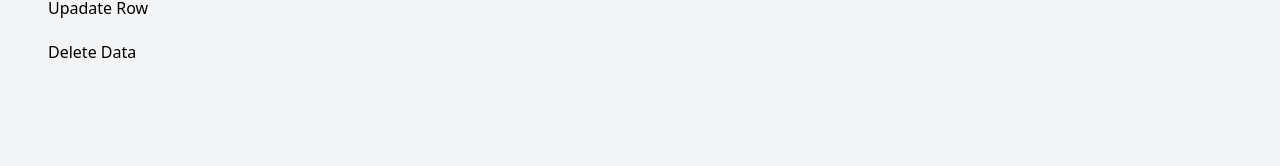
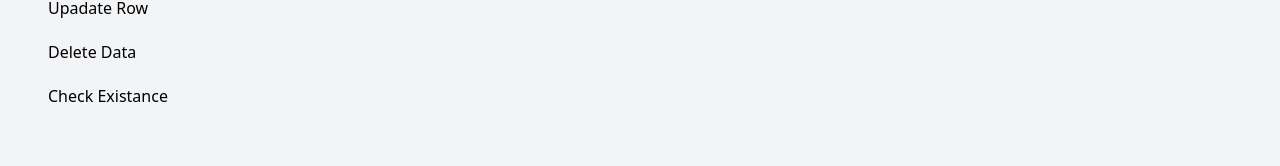
Before and after one commit to soorajlegend/web.phpSniper, a Next.js app: page /docs in a window 1280 px wide. Shown: the part 348-514 px from the top of the page. Built offline with nearby package versions, Linux system fonts and the light colour scheme.

Commit message:
added echeck existance function

```diff
--- a/store.ts
+++ b/store.ts
@@ -244,14 +244,23 @@ mysqli_close($conn);
 export const functions = [
     {
         "title": "insert data",
-        "description": "The advanced way to insert a data in a table with a php sniper library, after you configureyour database connection and include sniper.php in you php script",
+        "description": `<p>
+        The advanced way to insert a data in a table with a php sniper library, after you configureyour database connection and include sniper.php in you php script
+        </p>
+
+        <li>1st parameter: the name of the table</li>
+        <li>2nd parameter: the columns you wanted to insert data</li>
+        <li>3rd parameter: the values of the columns passed as the second parameter respectively</li>
+
+        check the examples below for more information:
+        `,
         "examples": [
             {
                 "title": "insert data with in a table",
                 "description": "to insert data in to a table, all you need is the table name, the columns name and data you wanted to insert to the table, the function return true if the data was successfully inserted otherwise false",
                 "code": `
                 <?php
-                $inserted = insert("users", "name, email, password", "'Muhammad','muhammad@test.com','12345'");
+                $inserted = insert("users", "name, email, password", "'name_here','example@example.com','12345'");
 
                 // to check if the data was successfully inserted then check if the inserted variable is true
 
@@ -271,7 +280,7 @@ export const functions = [
 
                 // all you have to do is to check if the insert function return true if the data was successfully inserted
 
-                if(insert("users", "name, email, password", "'Muhammad','muhammad@test.com','12345'")) {
+                if(insert("users", "name, email, password", "'name_here','example@example.com','12345'")) {
 
                     echo "data was successfully inserted";
 
@@ -290,7 +299,7 @@ export const functions = [
         "title": "Select All data",
         "description": `The simplest way to select all data from a table weither with condition or not is using fetch selectAll() function, here is the avaiable parameters that will help you select all the data you need from a table <br />
 
-        <li>1st parameter: the name of the database table</li>
+        <li>1st parameter: the name of the  table</li>
         <li>2nd parameter: the condition (optional), the function will return all if it's null</li>
         <li>3rd parameter: the order_by (optional), the method at which you wanted to fetch the data from database, its null by default  </li>
         <li>4th parameter: the columns you wanted to select(optional), the function will return all columns if it's null</li>
@@ -311,7 +320,7 @@ export const functions = [
 include "./sniper.php";
 
 // Select all data from the table
-$data = selectAll("users", "name = 'Ibrahim' AND city = 'Kano'");
+$data = selectAll("users", "name = 'user_name' AND city = 'user_city'");
 
 // Check if any rows were returned
 if ($data) {
@@ -333,7 +342,7 @@ if ($data) {
         "title": "Upadate row",
         "description": `the simples way to updata a row with a new data is by using <b>update()</b> function which has the following parameters <br />
 
-        <li>1st parameter: the name of the database table</li>
+        <li>1st parameter: the name of the table</li>
         <li>2nd parameter: The columns and their new values </li>
         <li>3rd parameter: the condition, the function will update all rows that matches the condition</li>
         <br />
@@ -354,7 +363,7 @@ include "./sniper.php";
 
 // define the columns and their values with a comma separated
 
-$columnsAndValues = "name = 'Ibrahim', city = 'Kano'";
+$columnsAndValues = "name = 'user_name', city = 'user_city'";
 
 $updated = updateRow("users", $columnsAndValues, "id = 1");
 
@@ -373,7 +382,7 @@ if ($update) {
     },
     {
         "title": "Delete data",
-        "description": `To delete a data from recod, delete function can highly help you as you don't need to travel to next level of writing any SQL syntax, all you need to do is to provide the information about the specific data you wanted to delete, check the parameters below:<br />
+        "description": `To delete a data from records, delete function can highly help you as you don't need to travel to next level of writing any SQL syntax, all you need to do is to provide the information about the specific data you wanted to delete, check the parameters below:<br />
 
         <li>1st parameter: the name of the table you wanted to delete a data </li>
         <li>2nd parameter: the condition, to help the function find the exact data you wanted to delete</li>
@@ -410,4 +419,59 @@ if ($update) {
 
         ]
     },
+    {
+        "title": "Check existance",
+        "description": `In a situation where by you wanted to check if particular data exist in a table, all you need to do is to use <b>rowExists()</b>
+        that'll return true if the data is found based on the condition provided otherwise false.  check the parameters below:<br />
+
+        <li>1st parameter: the name of the table you wanted to check the data </li>
+        <li>2nd parameter: the condition, to help the function find the exact data you want to verify</li>
+
+        Here are some examples to describe how you can use the function to comfirm a data
+
+        `,
+        "examples": [
+            {
+                "title": "Check a single column",
+                "description": "Here is an example on how to check a data existance based on single column, and we'll use email column in thwe user table as an example.",
+                "code": `
+                <?php
+                include "./sniper.php";
+
+                //check the existance
+                $existance = rowExists("users", "email = 'example@example.com'");
+
+                // Check if any row matches the condition
+                if ($existance) {
+                    echo "This data exists in the table";
+                } else {
+                    echo "This data does not exist in the table";
+                }
+
+                ?>
+                `
+            },
+            {
+                "title": "Check the existance of data based on multiple columns",
+                "description": "Here is an example on how to check a data existance based on multiple columns, and we'll use email and password columns in the user table as an example. ",
+                "code": `
+                <?php
+                include "./sniper.php";
+
+                //check the existance
+                $existance = rowExists("users", "email = 'example@example.com' AND password = 'abcd123456'");
+
+                // Check if any row matches the condition
+                if ($existance) {
+                    echo "This data exists in the table";
+                } else {
+                    echo "This data does not exist in the table";
+                }
+
+                ?>
+                `
+            }
+
+        ]
+    },
 ]
```
